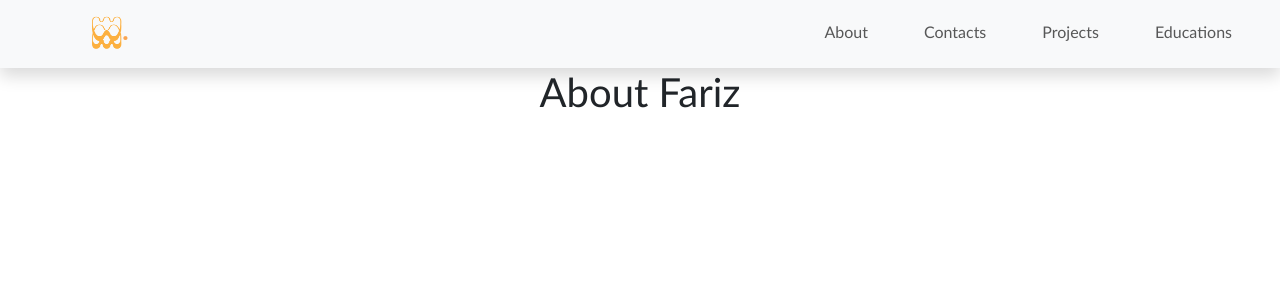
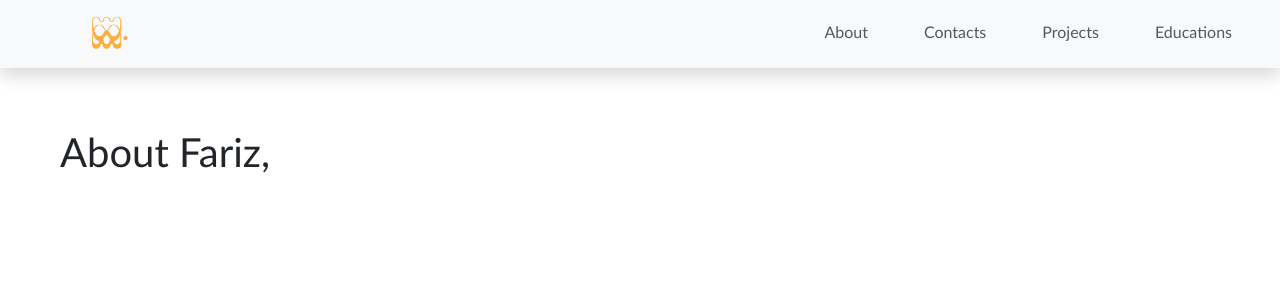
Before and after one commit to farizwrmn/Portfolio, a React (Vite) app: page /about in a window 1280 px wide. Shown: the top 300 px of the page. Built offline with nearby package versions, Linux system fonts and the light colour scheme.

Commit message:
finalisasi navbar

```diff
--- a/src/App.css
+++ b/src/App.css
@@ -20,7 +20,7 @@
 
 .about {
   font-family: "Trebuchet MS";
-  text-align: center;
+  padding: 60px;
 }
 .Home {
   padding: 60px;
--- a/src/index.tsx
+++ b/src/index.tsx
@@ -8,7 +8,9 @@ function Home() {
         </h1>
         <h3>
           Currently learning Fullstack Web Development in{" "}
-          <span className="fw-bolder">Purwadhika</span>
+          <a href="https://purwadhika.com">
+            <span className="fw-bolder">Purwadhika</span>
+          </a>
         </h3>
       </div>
     </>
--- a/src/pages/about/index.tsx
+++ b/src/pages/about/index.tsx
@@ -6,7 +6,7 @@ interface AboutInterface {
 function About(props: AboutInterface) {
   return (
     <div className="about">
-      <h1>About {props.name}</h1>
+      <h1>About {props.name},</h1>
     </div>
   );
 }
```
